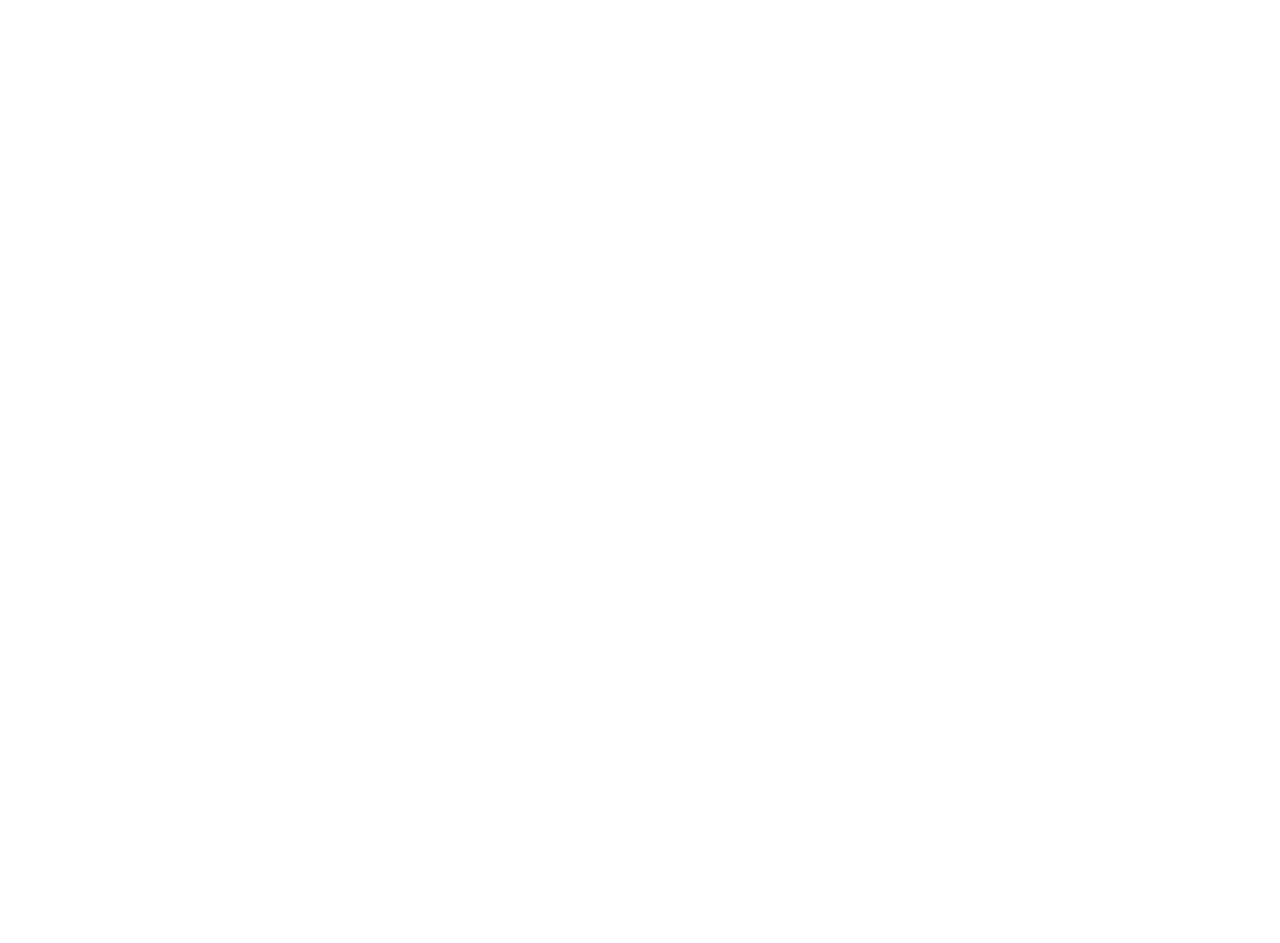
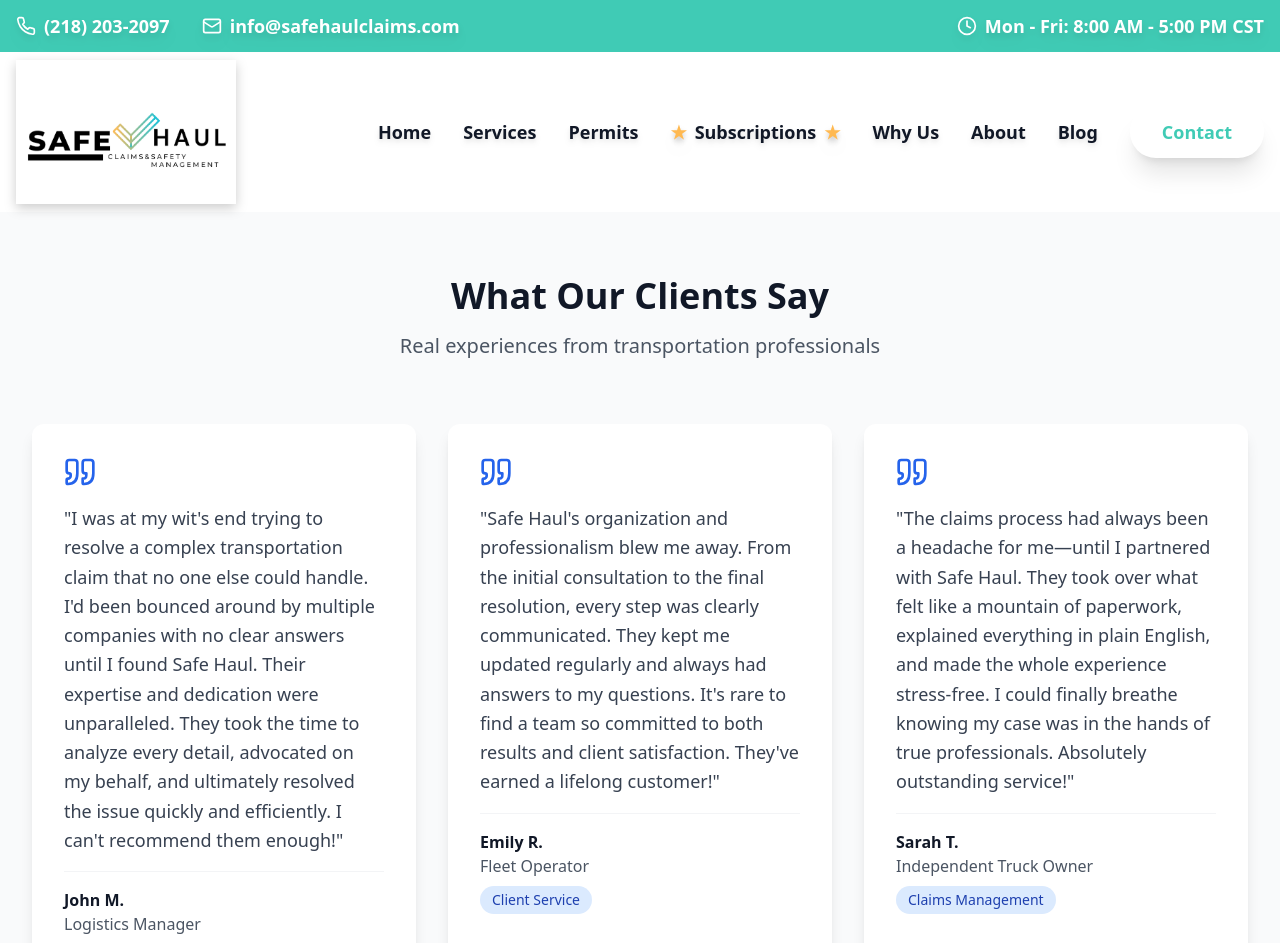
Before and after one commit to etsfreightski/safehaul-website, a React (Vite) app: page /testimonials in a window 1280 px wide. Before the commit this address had no page. Shown: the top 943 px of the page. Before the commit the page ends 800 px from the top, so only its background shows below. Built offline with nearby package versions, Linux system fonts and the light colour scheme.

Commit message:
Added testimonials page

```diff
--- a/src/App.jsx
+++ b/src/App.jsx
@@ -15,6 +15,7 @@
 import SafetyCulture from '@/components/blogposts/SafetyCulture';
 import ComprehensiveTransportationStudy from '@/components/blogposts/ComprehensiveTransportationStudy';
 import ComprehensiveAnalysisNavigator from '@/components/blogposts/ComprehensiveAnalysisNavigator';
+import Testimonials from '@/components/Testimonials';
 
 const SharedLayout = ({ children }) => (
   <>
@@ -67,6 +68,10 @@
           path="/blog/comprehensive-analysis"
           element={<SharedLayout><ComprehensiveAnalysisNavigator /></SharedLayout>}
         />
+	<Route
+  	  path="/testimonials"
+  	  element={<SharedLayout><Testimonials /></SharedLayout>}
+	/>
       </Routes>
     </Router>
   );
--- /dev/null
+++ b/src/components/Testimonials.jsx
@@ -0,0 +1,130 @@
+import React from 'react';
+import { Quote } from 'lucide-react';
+
+const Testimonials = () => {
+  const testimonials = [
+    {
+      id: 1,
+      author: "John M.",
+      title: "Logistics Manager",
+      text: "I was at my wit's end trying to resolve a complex transportation claim that no one else could handle. I'd been bounced around by multiple companies with no clear answers until I found Safe Haul. Their expertise and dedication were unparalleled. They took the time to analyze every detail, advocated on my behalf, and ultimately resolved the issue quickly and efficiently. I can't recommend them enough!",
+      category: "Claims Resolution"
+    },
+    {
+      id: 2,
+      author: "Emily R.",
+      title: "Fleet Operator",
+      text: "Safe Haul's organization and professionalism blew me away. From the initial consultation to the final resolution, every step was clearly communicated. They kept me updated regularly and always had answers to my questions. It's rare to find a team so committed to both results and client satisfaction. They've earned a lifelong customer!",
+      category: "Client Service"
+    },
+    {
+      id: 3,
+      author: "Sarah T.",
+      title: "Independent Truck Owner",
+      text: "The claims process had always been a headache for me—until I partnered with Safe Haul. They took over what felt like a mountain of paperwork, explained everything in plain English, and made the whole experience stress-free. I could finally breathe knowing my case was in the hands of true professionals. Absolutely outstanding service!",
+      category: "Claims Management"
+    },
+    {
+      id: 4,
+      author: "James W.",
+      title: "Multi-State Carrier",
+      text: "Unlike other safety companies that only understand carriers from the outside, Safe Haul's team has lived it. With their experience running safety and insurance departments, they bring an insider perspective that you won't find anywhere else. They've kept us compliant, defended claims with expert precision, and helped us establish operations across multiple locations.",
+      category: "Industry Expertise"
+    },
+    {
+      id: 5,
+      author: "Peter S.",
+      title: "Carrier Owner",
+      text: "We started as a small operation with just a couple of trucks, and Safe Haul has been with us every step of the way. They helped us set up our MC and DOT, manage insurance renewals, and navigate contracts. Thanks to their expertise in safety and claims, we've grown into a multi-state carrier with over 200 trucks.",
+      category: "Business Growth"
+    },
+    {
+      id: 6,
+      author: "Lisa B.",
+      title: "Intermodal Operations Manager",
+      text: "Running a multi-location operation with intermodal and LTL freight services is no easy task, but Safe Haul makes it manageable. Their extensive experience in motor carrier safety and claims is unmatched—they know exactly what a carrier needs to stay compliant and defend claims effectively.",
+      category: "Operations Management"
+    },
+    {
+      id: 7,
+      author: "David R.",
+      title: "Fleet Safety Manager",
+      text: "We were struggling with frequent safety violations and accidents in our fleet, but Safe Haul completely turned things around. They assessed our safety procedures, implemented new protocols, and provided training for our team. Since working with them, our safety record has improved dramatically.",
+      category: "Safety Improvement"
+    },
+    {
+      id: 8,
+      author: "Anna R.",
+      title: "Transportation Company Owner",
+      text: "When I started my trucking company, I was overwhelmed by the requirements—permits, insurance policies, DOT compliance, you name it. Safe Haul guided me through every step, from incorporating my business to growing a fleet of over 100 trucks.",
+      category: "Business Development"
+    },
+    {
+      id: 9,
+      author: "Sarah H.",
+      title: "LTL Carrier Owner",
+      text: "We had a particularly complex freight claim that seemed unwinnable—until Safe Haul got involved. Their deep understanding of carrier operations and claims defense was the difference maker. They didn't settle for anything less than the best outcome, and their strategic approach saved us thousands.",
+      category: "Claims Defense"
+    },
+    {
+      id: 10,
+      author: "Danielle T.",
+      title: "Logistics Manager",
+      text: "Safe Haul's owners have decades of experience as safety directors and managing a large safety services company, and it shows. They've defended our claims to the fullest, ensuring we get the best outcomes every time.",
+      category: "Industry Experience"
+    },
+    {
+      id: 11,
+      author: "Tom W.",
+      title: "Fleet Manager",
+      text: "The driver training program offered by Safe Haul has been a game-changer for our company. Their experts provided hands-on workshops that taught our team the latest safety techniques and compliance requirements. Our drivers are now more confident and prepared.",
+      category: "Training Programs"
+    },
+    {
+      id: 12,
+      author: "Michael G.",
+      title: "Fleet Safety Director",
+      text: "Safe Haul's decades of experience running safety and insurance departments gives them an edge that most safety companies just don't have. They know how to keep carriers compliant because they've done it themselves for years. Their advice isn't theoretical—it's practical, real-world solutions that work.",
+      category: "Practical Solutions"
+    },
+    {
+      id: 13,
+      author: "Bryan K.",
+      title: "Carrier Owner-Operator",
+      text: "From starting our company to scaling to over 150 trucks, Safe Haul has been by our side. Their experience managing safety and claims departments means they know exactly what carriers need to grow while staying compliant.",
+      category: "Growth Support"
+    }
+  ];
+
+  return (
+    <div className="bg-gray-50 min-h-screen">
+      <div className="max-w-7xl mx-auto px-4 sm:px-6 lg:px-8 py-16">
+        <div className="text-center mb-16">
+          <h1 className="text-4xl font-bold text-gray-900 mb-4">What Our Clients Say</h1>
+          <p className="text-xl text-gray-600">Real experiences from transportation professionals</p>
+        </div>
+
+        <div className="grid grid-cols-1 md:grid-cols-2 lg:grid-cols-3 gap-8">
+          {testimonials.map((testimonial) => (
+            <div key={testimonial.id}
+                 className="bg-white rounded-xl shadow-lg p-8 hover:shadow-xl transition-shadow duration-300">
+              <Quote className="w-8 h-8 text-blue-600 mb-4" />
+              <div className="space-y-4">
+                <p className="text-gray-700 text-lg leading-relaxed min-h-[200px]">"{testimonial.text}"</p>
+                <div className="pt-4 border-t border-gray-100">
+                  <p className="font-semibold text-gray-900">{testimonial.author}</p>
+                  <p className="text-gray-600">{testimonial.title}</p>
+                  <span className="inline-block mt-2 px-3 py-1 bg-blue-100 text-blue-800 rounded-full text-sm">
+                    {testimonial.category}
+                  </span>
+                </div>
+              </div>
+            </div>
+          ))}
+        </div>
+      </div>
+    </div>
+  );
+};
+
+export default Testimonials;
```
